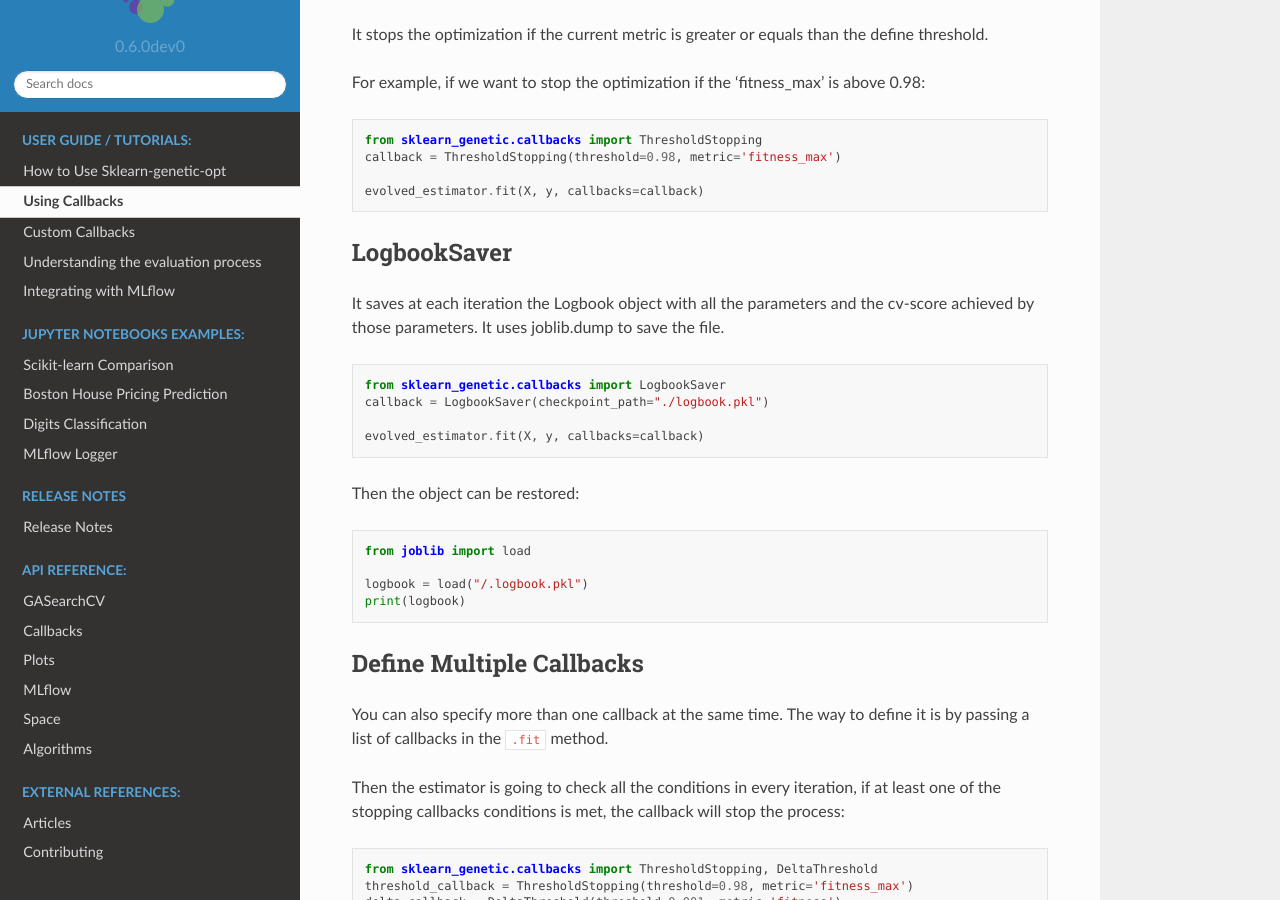
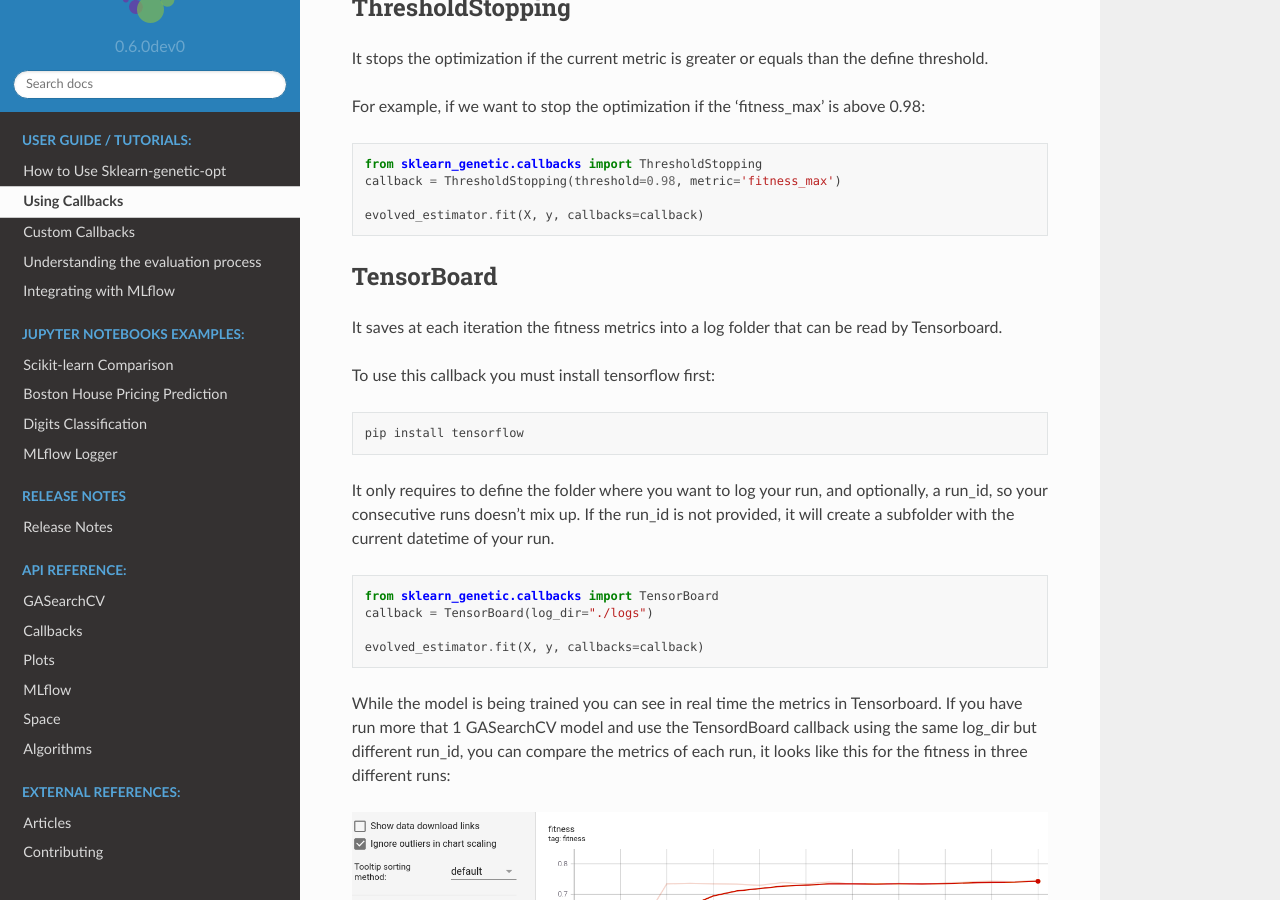
Before and after one commit to rodrigo-arenas/Sklearn-genetic-opt, a Sphinx documentation site: the page built from docs/tutorials/callbacks.rst, in a window 1280 px wide and 900 px high, scrolled down 2430 px. Built offline with Sphinx 7.4.7 and the Read the Docs theme 2.0.0, drawn with Linux system fonts in a browser that asks for light colours; the version number is read from the project's files by our own code.

Commit message:
TensorBoard callback

```diff
--- a/dev-requirements.txt
+++ b/dev-requirements.txt
@@ -14,3 +14,4 @@ sphinx_rtd_theme
 sphinx-copybutton
 numpydoc
 nbsphinx
+tensorflow>=2.0.0
--- a/docs/tutorials/callbacks.rst
+++ b/docs/tutorials/callbacks.rst
@@ -30,6 +30,8 @@ the data set and model used in :ref:`basic-usage`. The available callbacks are:
 * TimerStopping
 
 * ThresholdStopping
+
+* TensorBoard
 
 * LogbookSaver
 
@@ -107,6 +109,34 @@ if the 'fitness_max' is above 0.98:
     callback = ThresholdStopping(threshold=0.98, metric='fitness_max')
 
     evolved_estimator.fit(X, y, callbacks=callback)
+
+
+TensorBoard
+------------
+It saves at each iteration the fitness metrics into a log folder that can be
+read by Tensorboard.
+
+To use this callback you must install tensorflow first::
+
+    pip install tensorflow
+
+It only requires to define the folder where you want to log your run, and optionally, a run_id, so
+your consecutive runs doesn't mix up.
+If the run_id is not provided, it will create a subfolder with the current datetime of your run.
+
+.. code:: python3
+
+    from sklearn_genetic.callbacks import TensorBoard
+    callback = TensorBoard(log_dir="./logs")
+
+    evolved_estimator.fit(X, y, callbacks=callback)
+
+While the model is being trained you can see in real time the metrics in Tensorboard.
+If you have run more that 1 GASearchCV model and use the TensordBoard callback using
+the same log_dir but different run_id, you can compare the metrics of each run, it looks
+like this for the fitness in three different runs:
+
+.. image:: ../images/tensorboard_log.png
 
 LogbookSaver
 ------------
```
Also changed, not shown: README.rst (+6 -8 lines), docs/api/callbacks.rst (+6 -1 lines), docs/release_notes.rst (+6 -2 lines), docs/images/tensorboard_log.png (added), 4 other files.
